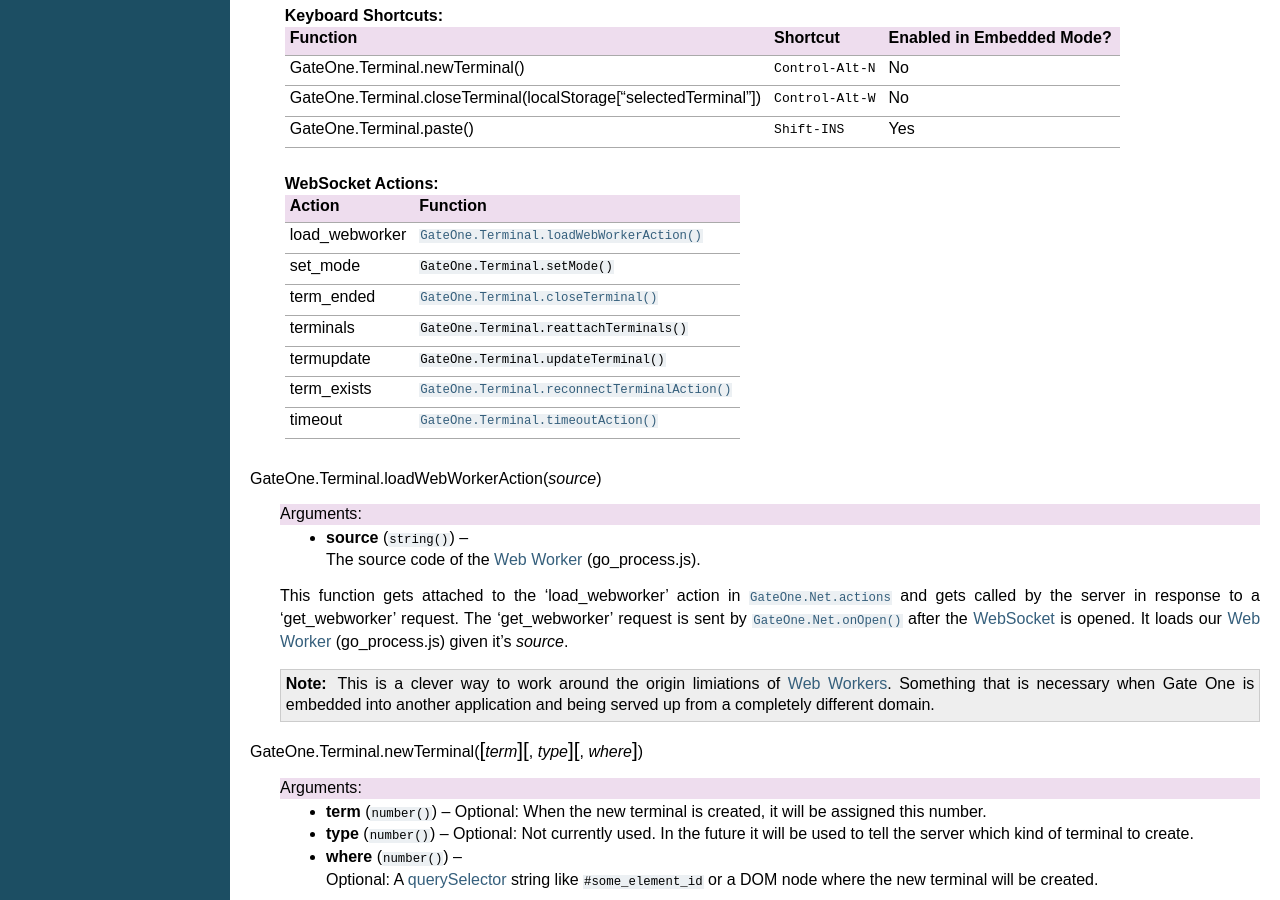
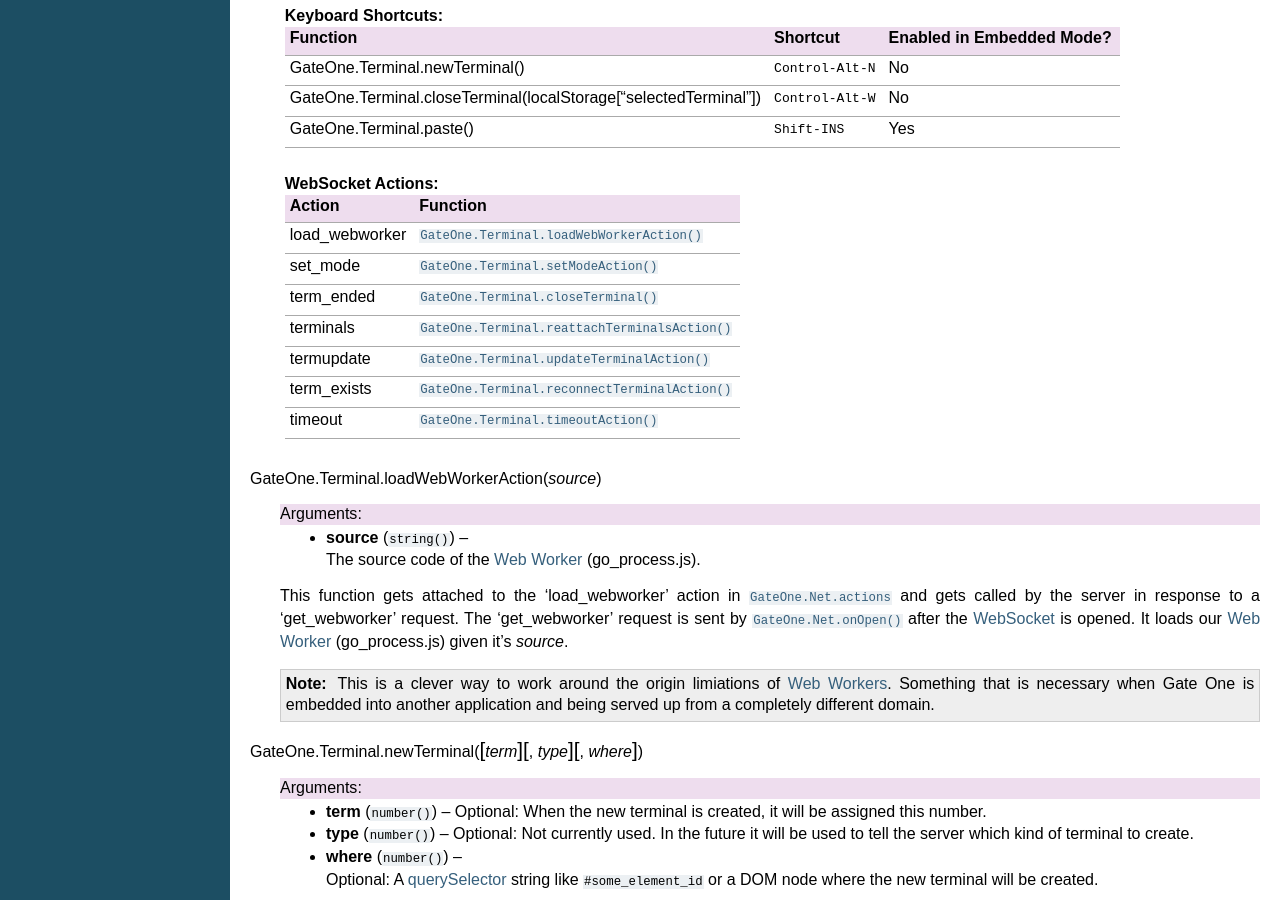
Before and after one commit to liftoff/GateOne, a Sphinx documentation site: the page built from gateone/docs/source/Developer/js_gateone.rst, in a window 1280 px wide and 900 px high, scrolled down 46807 px. Built offline with Sphinx 7.4.7, drawn with Linux system fonts in a browser that asks for light colours; the version number is read from the project's files by our own code.

Commit message:
Documentation:  Fixed a few minor things I noticed while reading the gateone.js docs.

```diff
--- a/gateone/docs/source/Developer/js_gateone.rst
+++ b/gateone/docs/source/Developer/js_gateone.rst
@@ -2550,10 +2551,10 @@
         Action            Function
         ================  ====================================================
         load_webworker    :js:func:`GateOne.Terminal.loadWebWorkerAction`
-        set_mode          :js:func:`GateOne.Terminal.setMode`
+        set_mode          :js:func:`GateOne.Terminal.setModeAction`
         term_ended        :js:func:`GateOne.Terminal.closeTerminal`
-        terminals         :js:func:`GateOne.Terminal.reattachTerminals`
-        termupdate        :js:func:`GateOne.Terminal.updateTerminal`
+        terminals         :js:func:`GateOne.Terminal.reattachTerminalsAction`
+        termupdate        :js:func:`GateOne.Terminal.updateTerminalAction`
         term_exists       :js:func:`GateOne.Terminal.reconnectTerminalAction`
         timeout           :js:func:`GateOne.Terminal.timeoutAction`
         ================  ====================================================
```
Also changed, not shown: other parts of gateone/docs/source/Developer/js_gateone.rst (+1 -0 lines), 8 other files.
